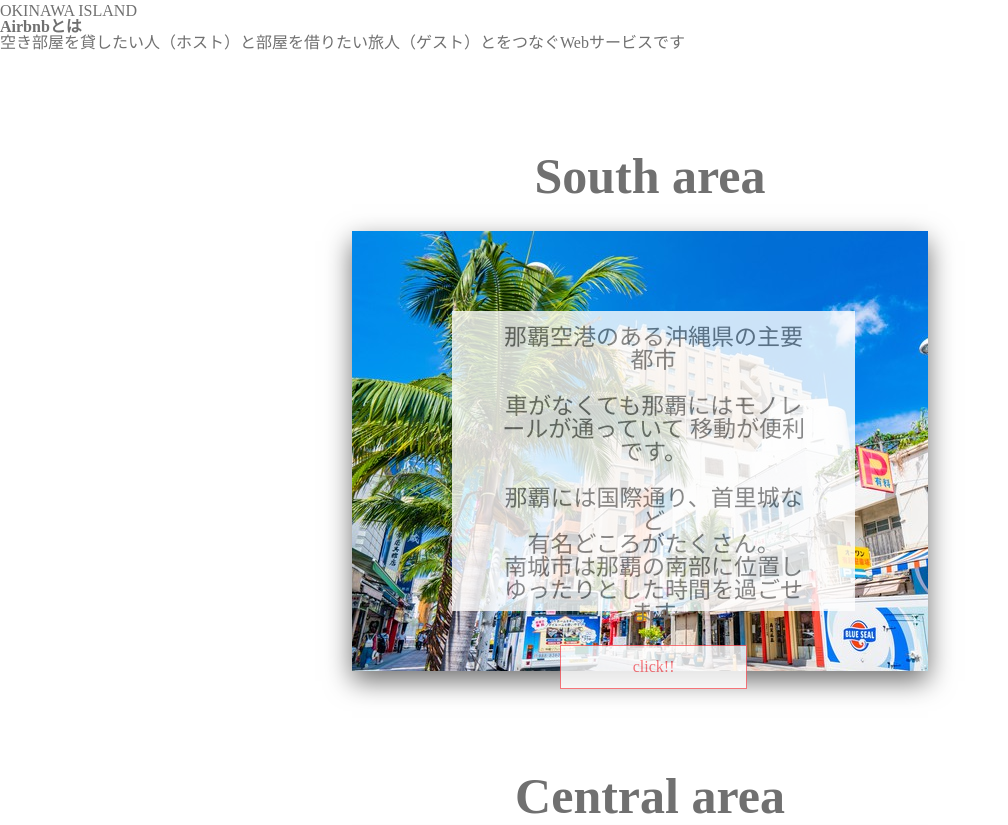
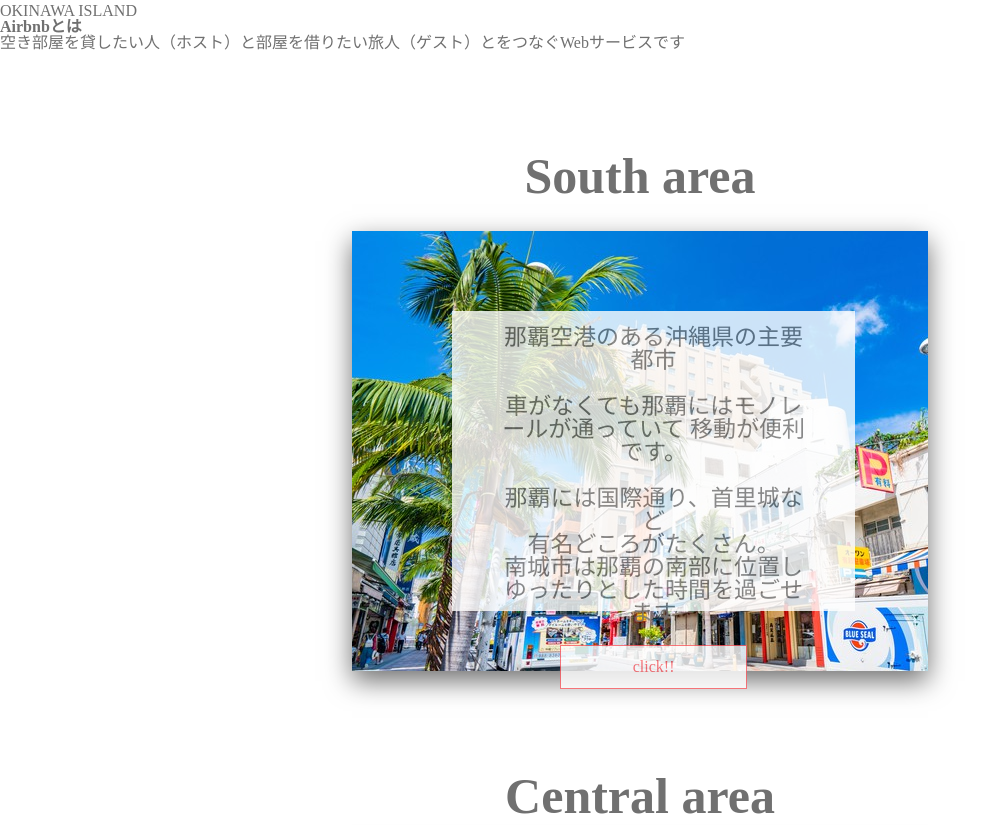
Before and after one commit to masakoji0125/Airbnb, a website: page index.html in a window 1280 px wide. Shown: the part 175-1000 px from the top of the page, without its empty margins (0-1008 px from the left). Drawn offline with Linux system fonts and the light colour scheme.

Commit message:
h1タグ位置微調整

```diff
--- a/sass/style.scss
+++ b/sass/style.scss
@@ -8,7 +8,6 @@ html {
 
     .click1__area1{
         margin-top: 20px;
-        margin-left: 20px;
         margin-bottom: 30px;
         h1 {
             text-align: center;
@@ -66,7 +65,6 @@ html {
 
     .click2__area2 {
         margin-top: 20px;
-        margin-left: 20px;
         margin-bottom: 30px;
         h1 {
             text-align: center;
@@ -125,7 +123,6 @@ html {
 
     .click3__area3 {
         margin-top: 20px;
-        margin-left: 20px;
         margin-bottom: 30px;
         h1 {
             text-align: center;
```
Also changed, not shown: css/style.css.
